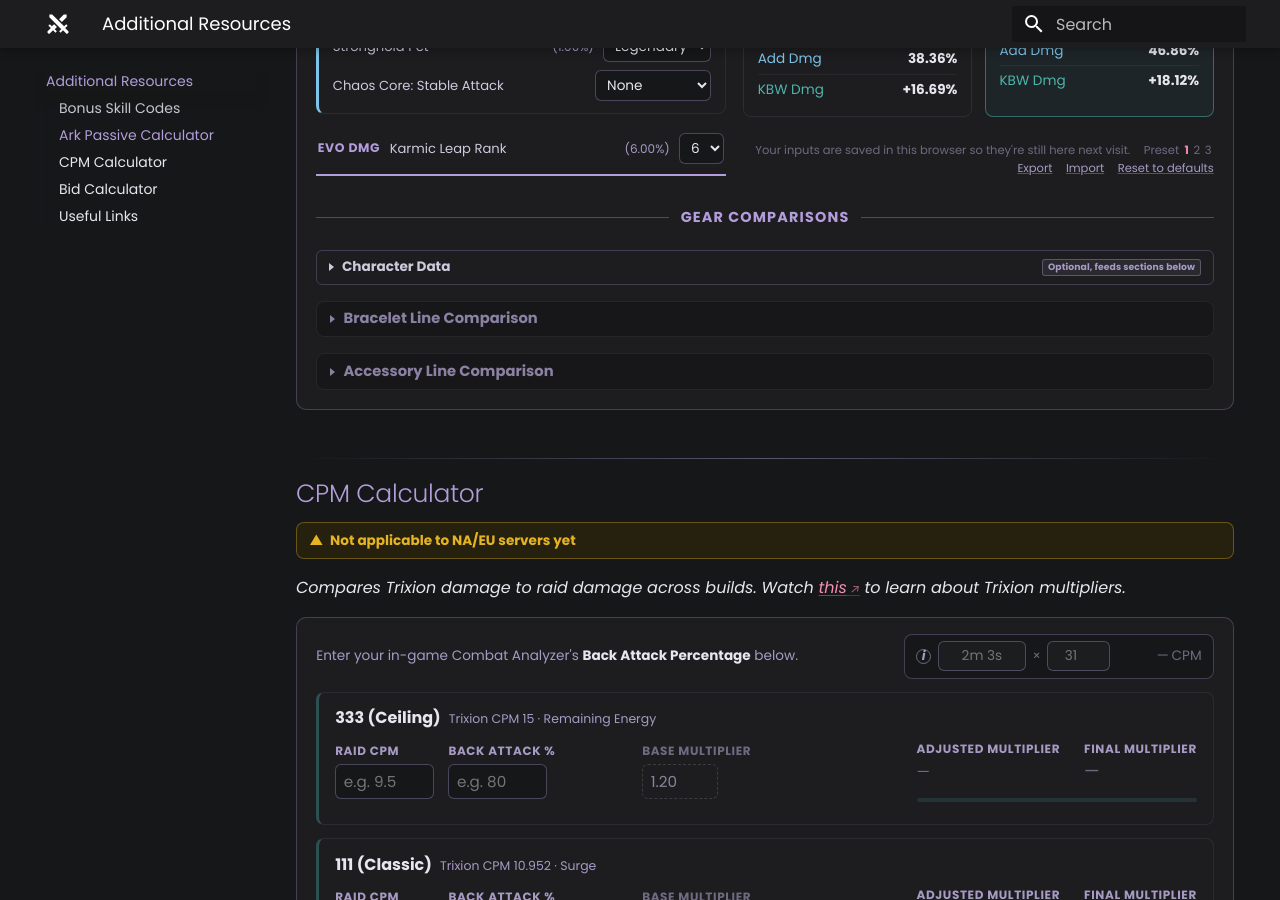
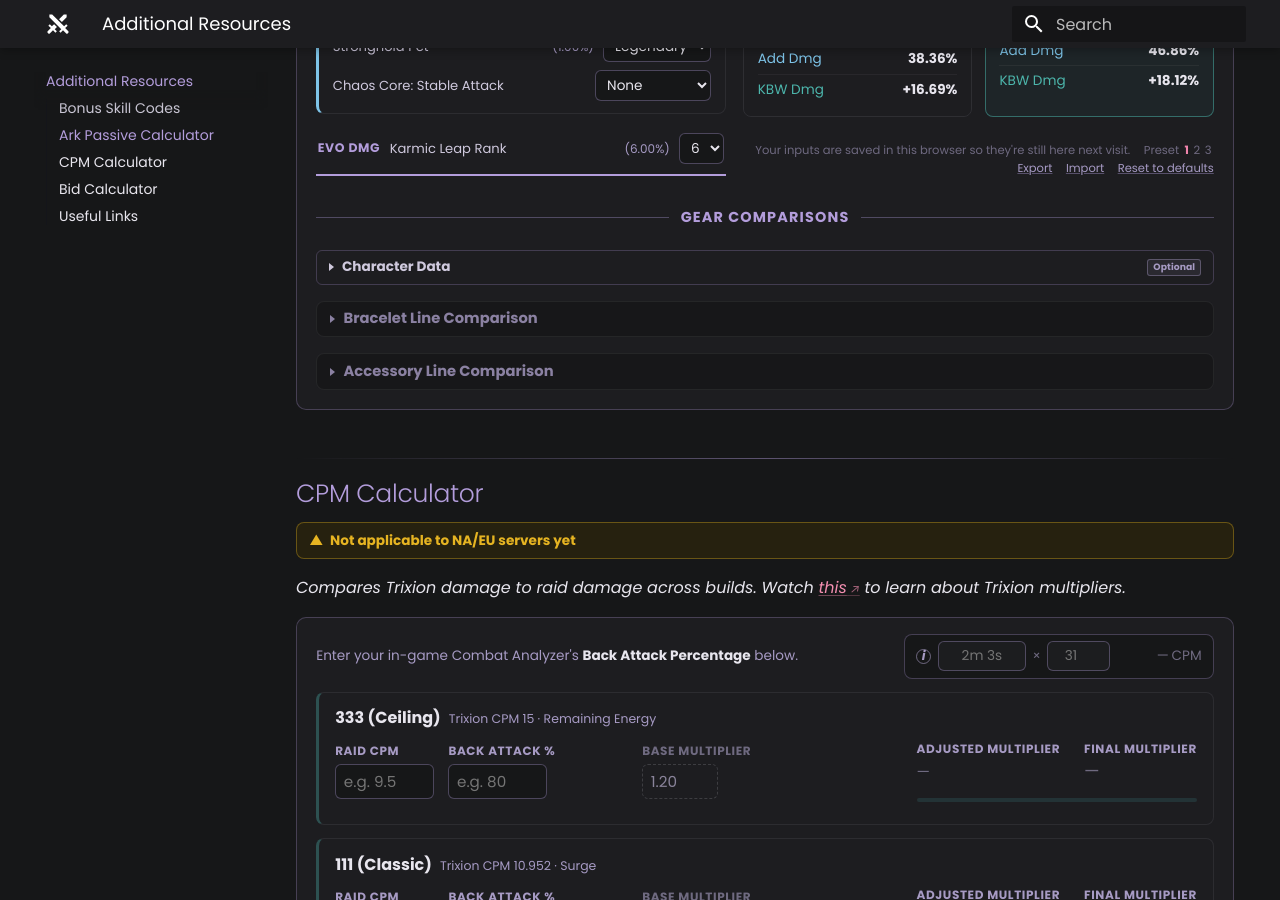
Before and after one commit to interlockme/deathblade, an MkDocs documentation site: the page built from docs/resources.md, in a window 1280 px wide and 900 px high, scrolled down 1625 px. Built offline with MkDocs 1.6.1 and Material for MkDocs 9.7.7, drawn with Linux system fonts in a browser that asks for light colours; plug-ins that fetch from the network failed and are left out.

Commit message:
update descriptions

```diff
--- a/docs/javascripts/ark-passive-calculator.js
+++ b/docs/javascripts/ark-passive-calculator.js
@@ -1657,7 +1657,7 @@
             high: wpDeltaGain(ACC_FLAT_WP_TABLE.High),
           },
           {
-            label: ["STR/DEX/INT +", ...trip("1935", "2083", "2679")],
+            label: ["Quality STR/DEX/INT +", ...trip("1935", "2083", "2679")],
             low: statDeltaGain(ACC_QUALITY_MAIN_STAT_TABLE.Low),
             mid: statDeltaGain(ACC_QUALITY_MAIN_STAT_TABLE.Mid),
             high: statDeltaGain(ACC_QUALITY_MAIN_STAT_TABLE.High),
--- a/docs/resources.md
+++ b/docs/resources.md
@@ -450,7 +450,7 @@
 <details class="ap-gear-inputs">
   <summary>
     <span class="ap-gear-title">Character Data</span>
-    <span class="ap-gear-optional-badge" title="Not part of your Ark Passive setup above. Only used by the Bracelet, Accessory, and Ark Grid comparisons below - skip this if you're not using those.">Optional, feeds sections below</span>
+    <span class="ap-gear-optional-badge" title="Not part of your Ark Passive setup above. Only used by the Bracelet, Accessory, and Ark Grid comparisons below - skip this if you're not using those.">Optional</span>
   </summary>
   <div class="ap-brace-compare-inputs">
     <!-- Two smaller cards side by side (like the Ark Passive grid's own
@@ -464,7 +464,7 @@
          field-row layout was dropped in favor of that. -->
     <div class="ap-gear-cards">
       <div class="ap-gear-card ap-gear-card--basics">
-        <p class="ap-gear-card-title">Weapon Power / Main Stat / Base AP %</p>
+        <p class="ap-gear-card-title">Weapon Power / Main Stat / Misc</p>
         <div class="ap-calc-field-row">
           <label class="ap-calc-field-label" for="ap-gear-wp">Weapon Power</label>
           <input type="number" id="ap-gear-wp" class="ap-gear-wp ap-gear-input-wide" min="0" max="1000000" step="1" value="259216">
@@ -500,10 +500,10 @@
           <input type="number" id="ap-gear-main-stat-pct" class="ap-gear-main-stat-pct ap-gear-input-narrow" min="0" max="15" step="0.1" value="9">
         </div>
         <div class="ap-calc-field-row ap-calc-field-row-pair">
-          <label class="ap-calc-field-label" title="The SUM of every socketed gem's Base AP% bonus (Lv.7 +0.6% / Lv.8 +0.8% / Lv.9 +1% / Lv.10 +1.2% each), and whether your Ability Stone has a bonus (+1.5% flat).">Base AP %</label>
+          <label class="ap-calc-field-label" title="The SUM of every socketed gem's Base AP% bonus (Lv.7 +0.6% / Lv.8 +0.8% / Lv.9 +1% / Lv.10 +1.2% each), and whether your Ability Stone has a bonus (+1.5% flat).">Gem Base AP %</label>
           <div class="ap-calc-pair">
-            <input type="number" id="ap-gear-gem-base-ap" class="ap-gear-gem-base-ap ap-gear-input-narrow" min="0" max="50" step="0.1" value="13.2" title="Gem Base AP % - the SUM across all your socketed gems.">
-            <label class="ap-calc-pair-check" title="Ability Stone Base AP % - check if your stone rolled a 9/7, 10/6, or better (+1.5% flat).">
+            <input type="number" id="ap-gear-gem-base-ap" class="ap-gear-gem-base-ap ap-gear-input-narrow" min="0" max="13.2" step="0.1" value="13.2" title="Gem Base AP % - the SUM across all your socketed gems.">
+            <label class="ap-calc-pair-check" title="Ability Stone Base AP % - check if your stone has a bonus (+1.5% flat).">
               <input type="checkbox" id="ap-gear-ability-stone-base-ap" class="ap-gear-ability-stone-base-ap" checked>
               <span class="ap-calc-pair-check-label">Ability Stone</span>
             </label>
```
